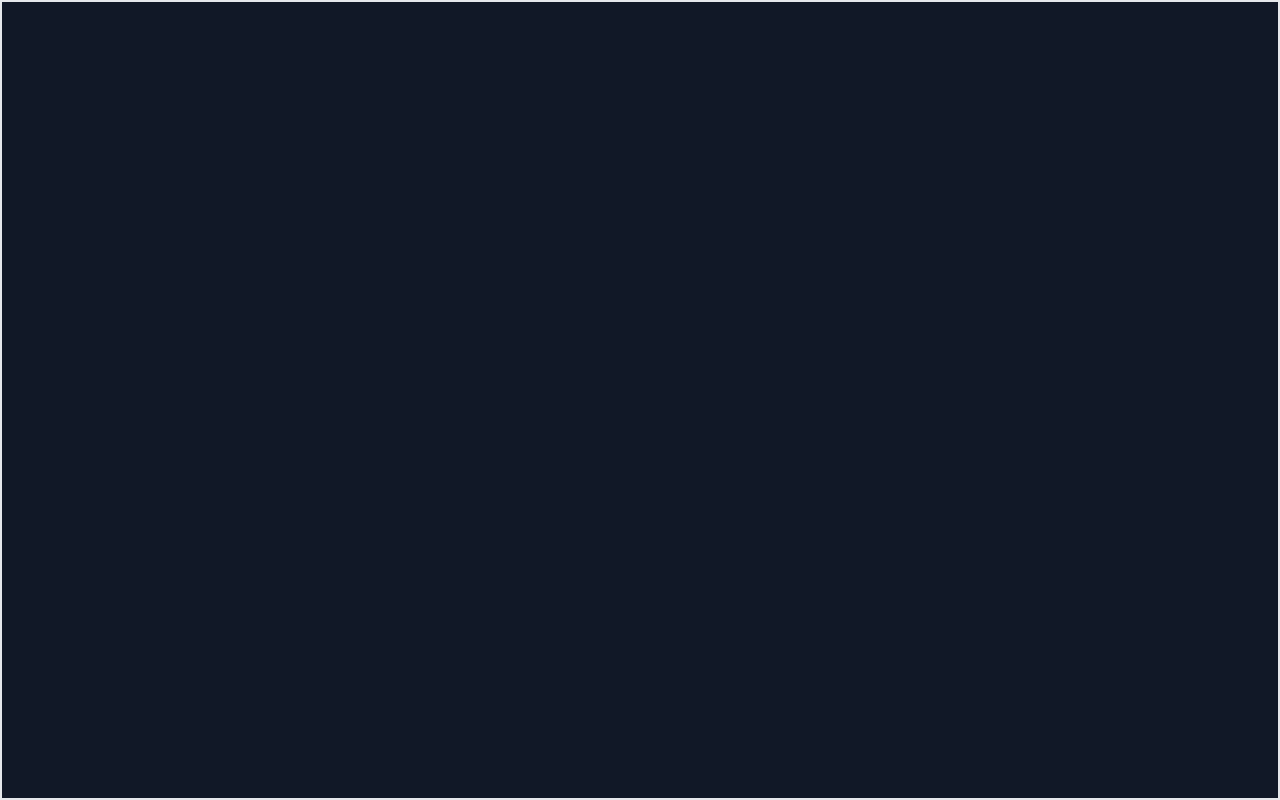
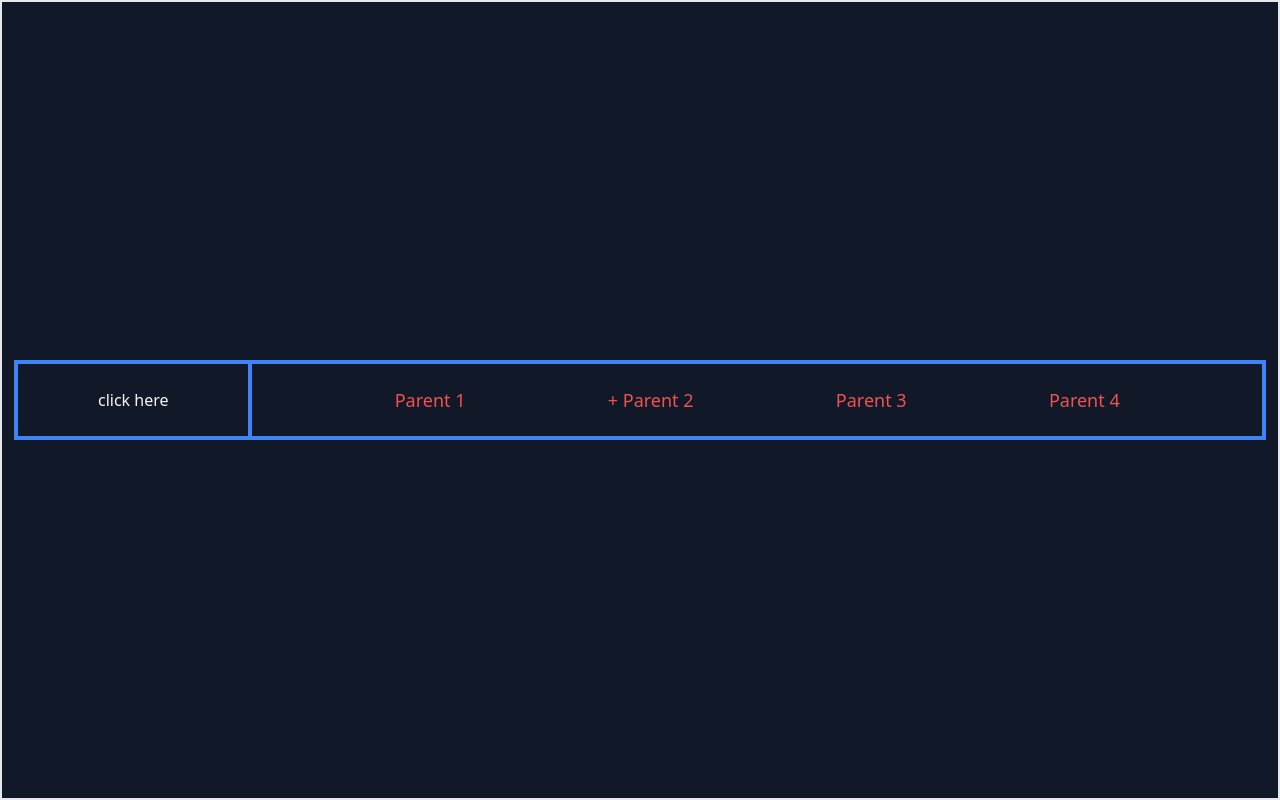
Before and after one commit to nishant4392/Deploy, a React (Create React App) app in the folder client/: page /navbar in a window 1280 px wide. Before the commit this address had no page. Built offline with nearby package versions, Linux system fonts and the light colour scheme.

Commit message:
navbar tries

```diff
--- a/client/src/App.js
+++ b/client/src/App.js
@@ -1,15 +1,17 @@
 import { Routes,Route} from 'react-router-dom';
 import Login from './components/Login';
 import Register from './components/Register';
+import Home from './components/Home';
 
 
 
 function App() {
   return (
-    <div className="dark border-2 flex justify-center p-3 min-h-screen items-center">
+    <div className="dark border-2 flex justify-center p-3 min-h-screen items-center overflow-hidden">
     <Routes>
     <Route path='/' element={<Login/>}/>
     <Route path='/register' element={<Register/>}/>
+    <Route path='/navbar' element={<Home/>}/>
     </Routes>
     </div>
   );
--- /dev/null
+++ b/client/src/components/Home.jsx
@@ -0,0 +1,96 @@
+import React, { useState } from "react";
+
+const Home = () => {
+  const [change, setChange] = useState(false);
+  return (
+    <div className="border-2 border-blue-500 flex items-center w-full h-20 overflow-hidden">
+      <div className="border-2 border-blue-500 flex items-center w-72 h-full justify-center">
+        <button
+          onClick={() => {
+            setChange(!change);
+            console.log(change);
+          }}
+        >
+          click here
+        </button>
+      </div>
+      <div className="relative border-2 border-blue-500 flex items-center w-full h-full justify-center">
+        <div
+          className={`absolute ${
+            change ? "bottom-52" : "bottom-2"
+          } text-red-500 text-lg w-full h-14 flex justify-evenly items-center  transition-all duration-500`}
+        >
+          <div className="relative flex justify-center items-center">Parent 1</div>
+          <div
+            className={`relative ${
+              change ? "top-44 left-20 text-sm" : "top-0 left-0"
+            } flex justify-center items-center transition-all duration-500`}
+          >
+            {change?" - ":" + "}Parent 2
+          </div>
+          <div className="relative flex justify-center items-center">Parent 3</div>
+          <div className="relative flex justify-center items-center">Parent 4</div>
+        </div>
+        <div
+          className={`absolute ${
+            change ? "top-6 left-0" : "top-24 left-24"
+          } text-blue-500 border-red-500 flex items-center w-full h-12 transition-all duration-500 p-0 text-lg justify-evenly`}
+        >
+          <div className="relative flex items-center m-0">Child 2-1</div>
+          <div className="relative flex items-center m-0">Child 2-2</div>
+          <div className="relative flex items-center m-0">Child 2-3</div>
+          <div className="relative flex items-center m-0">Child 2-4</div>
+          <div className="relative flex items-center m-0">Child 2-5</div>
+          <div className="relative flex items-center m-0">Child 2-6</div>
+          <div className="relative flex items-center m-0">Child 2-7</div>
+        </div>
+      </div>
+    </div>
+  );
+};
+
+export default Home;
+
+{
+  /* <div className={`absolute ${change?"bottom-52":"bottom-2"} border-2 border-green-500 w-full h-14 flex justify-center items-center gap-20 transition-all duration-500`}>
+<div className="relative border-2 border-blue-500 flex justify-center items-center">
+  first
+</div>
+<div className={`relative ${change?"top-44 left-20 text-sm":"top-0 left-0"} border-2 border-blue-500 flex justify-center items-center transition-all duration-500`}>
+  firstx
+</div>
+<div className="relative border-2 border-blue-500 flex justify-center items-center">
+  first
+</div>
+<div className="relative border-2 border-blue-500 flex justify-center items-center">
+  first
+</div>
+</div>
+<div
+className={`absolute ${
+  change ? "top-6 left-0" : "top-24 left-24"
+} border-2 border-red-500 flex items-center w-full h-12 justify-center transition-all duration-500 gap-20 p-0`}
+>
+<div className="relative border-2 border-blue-500 flex items-center m-0 ">
+  item1
+</div>
+<div className="relative border-2 border-blue-500 flex items-center m-0">
+  item1
+</div>
+<div className="relative border-2 border-blue-500 flex items-center m-0">
+  item1
+</div>
+<div className="relative border-2 border-blue-500 flex items-center m-0">
+  item1
+</div>
+<div className="relative border-2 border-blue-500 flex items-center m-0">
+  item1
+</div>
+<div className="relative border-2 border-blue-500 flex items-center m-0">
+  item1
+</div>
+<div className="relative border-2 border-blue-500 flex items-center m-0">
+  item1
+</div>
+</div> */
+}
--- a/client/src/components/Login.jsx
+++ b/client/src/components/Login.jsx
@@ -1,6 +1,7 @@
 import React, { useEffect, useState } from "react";
 import { Controller, useForm } from "react-hook-form";
 import {useNavigate} from "react-router-dom"
+import Home from "./Home";
 
 const Login = () => {
   const [formFields, setFormFields] = useState();
@@ -120,7 +121,8 @@ const Login = () => {
             </span>
           </button>
         </div>
-        <button onClick={()=>navigate("/register")}>register</button>
+        <button className="mx-8" onClick={()=>navigate("/register")}>register</button>
+        <button onClick={()=>navigate("/navbar")}>Navbar Trial</button>
       </form>
     </div>
   );
```
